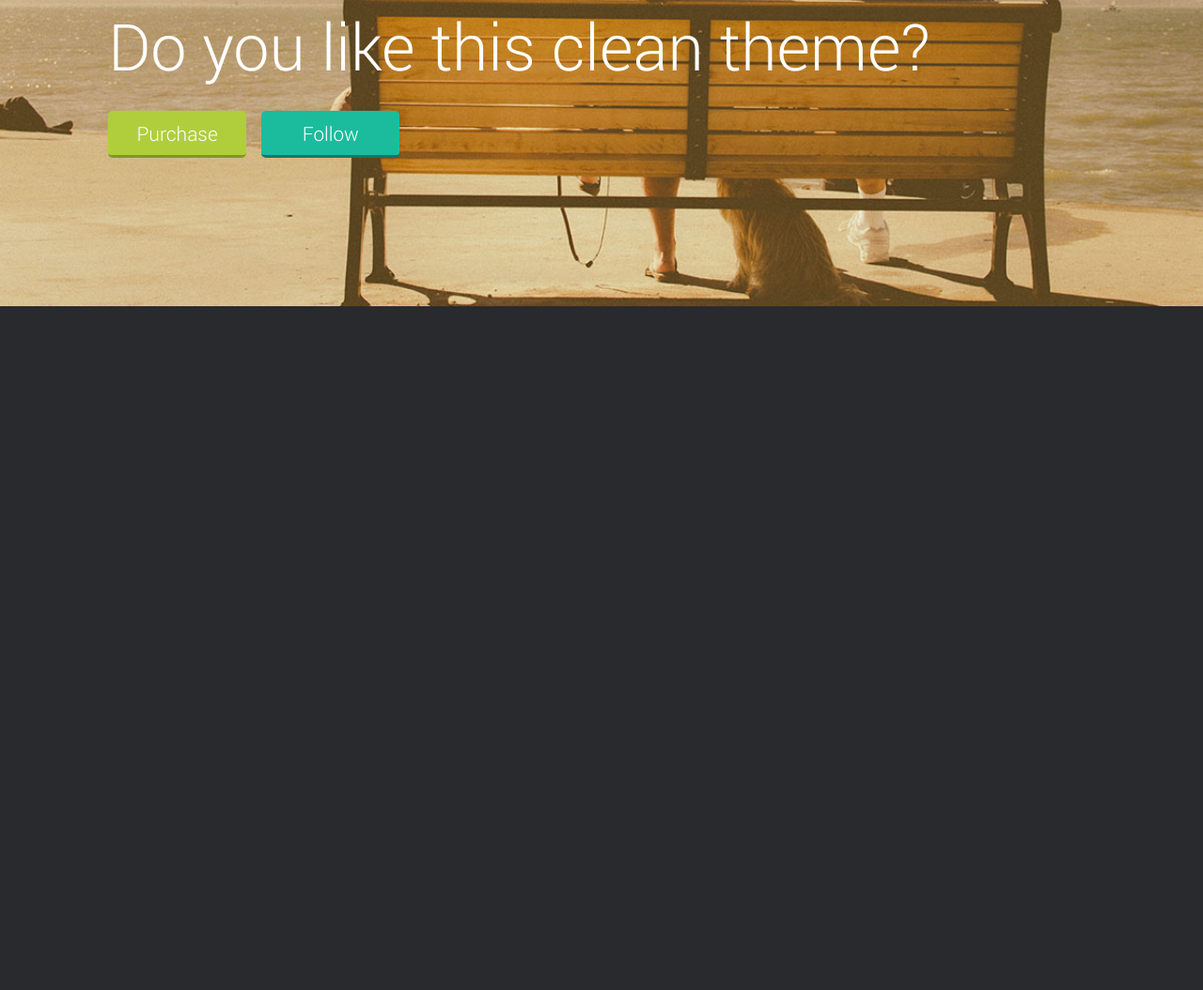
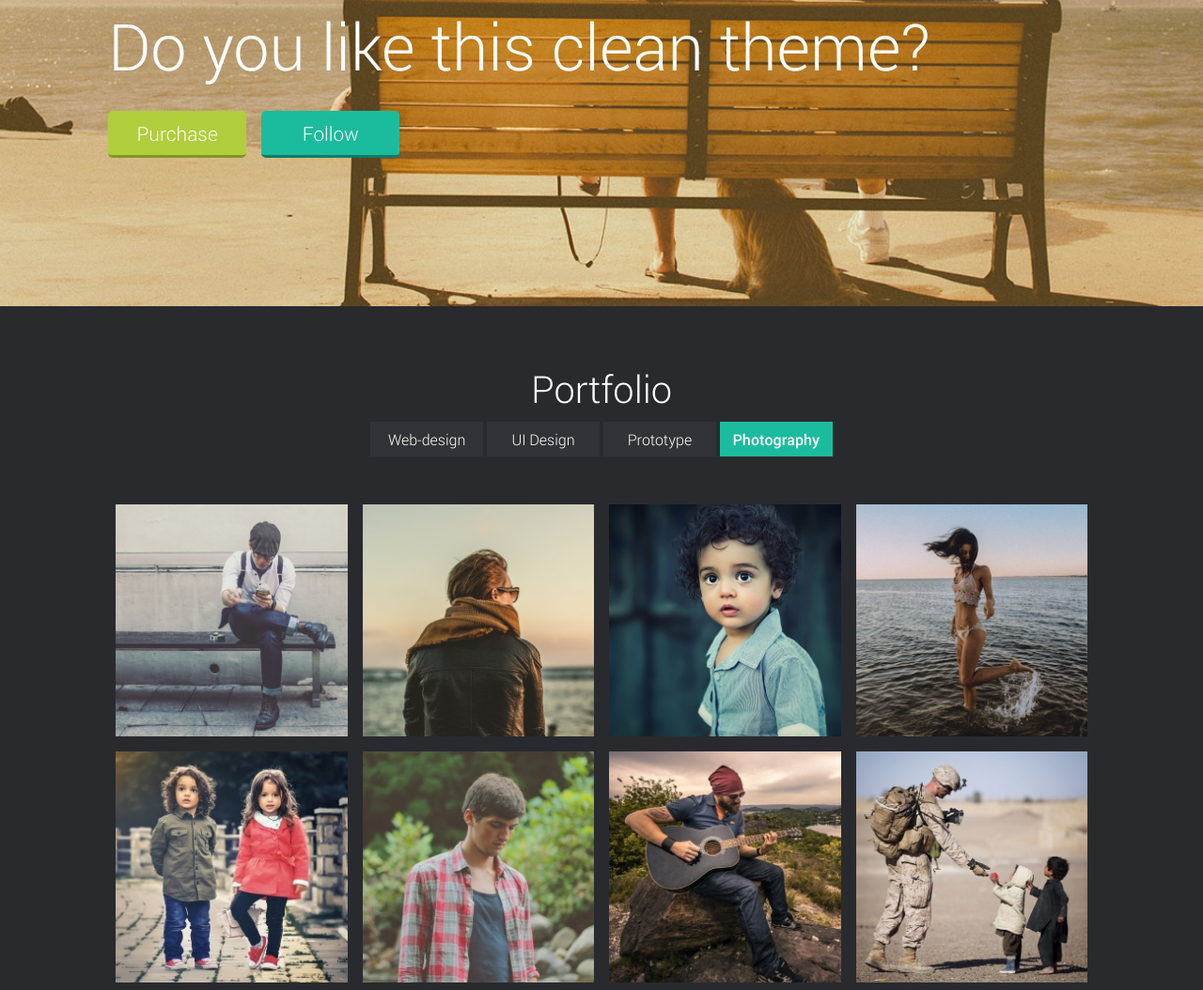
Before and after one commit to zrebcu411/one-page-webiste, a website: page index.html in a window 1280 px wide. Shown: the part 1426-2480 px from the top of the page at 94% size. Before the commit the page ends 1752 px from the top, so only its background shows below. Drawn offline with Linux system fonts and the light colour scheme.

Commit message:
starts working on new portfolio section

```diff
--- a/index.html
+++ b/index.html
@@ -10,7 +10,7 @@
   <body>
 
     <!-- TO DO: hide navbar items and show longer search input -->
-    <!-- **************************        HEADER        ************************** -->
+    <!-- **************************        header        ************************** -->
     <header class="header">
       <div class="container header__container header--low header--stacked">
         <h1 class="header__brand header__brand--wide">
@@ -38,11 +38,9 @@
       </div>
     </header>
 
-    <div style="height: 670px; border-bottom: 1px solid white;">
+    <div style="height: 670px; border-bottom: 1px solid white;"></div>
 
-    </div>
-
-    <!-- **************************   SERVICES SECTION   ************************** -->
+    <!-- **************************   services section   ************************** -->
     <section class="services">
       <div class="container services__container">
         <h2 class="services__header">Our Services</h1>
@@ -69,7 +67,7 @@
       </div>
     </section>
 
-    <!-- **************************  CLEAN THEME SECTION  ************************** -->
+    <!-- **************************  clean theme section  ************************** -->
     <section class="clean-theme">
       <div class="container clean-theme__container">
         <h2 class="clean-theme__header">Do you like this clean theme?</h2>
@@ -77,6 +75,29 @@
         <button type="button" class="button button--small button--rounded button--cyan">Follow</button>
       </div>
     </section>
+
+     <!-- *************************       portfolio       ************************** -->
+     <section class="portfolio">
+       <div class="container">
+         <h2 class="portfolio__title">Portfolio</h2>
+         <nav class="portfolio__buttons">
+           <button type="button" class="button button--small">Web-design</button>
+           <button type="button" class="button button--small">UI Design</button>
+           <button type="button" class="button button--small">Prototype</button>
+           <button type="button" class="button button--small button--active">Photography</button>
+         </nav>
+         <div class="container portfolio__photos-container portfolio__photos">
+           <img src="images/portfolio_1.jpg" alt="portfolio photo" class="portfolio__photo">
+           <img src="images/portfolio_2.jpg" alt="portfolio photo" class="portfolio__photo">
+           <img src="images/portfolio_3.jpg" alt="portfolio photo" class="portfolio__photo">
+           <img src="images/portfolio_4.jpg" alt="portfolio photo" class="portfolio__photo">
+           <img src="images/portfolio_5.jpg" alt="portfolio photo" class="portfolio__photo">
+           <img src="images/portfolio_6.jpg" alt="portfolio photo" class="portfolio__photo">
+           <img src="images/portfolio_7.jpg" alt="portfolio photo" class="portfolio__photo">
+           <img src="images/portfolio_8.jpg" alt="portfolio photo" class="portfolio__photo">
+         </div>
+       </div>
+     </section>
   </body>
   <script src="js/scripts.js"></script>
 </html>
--- a/stylesheets/partials/_base.scss
+++ b/stylesheets/partials/_base.scss
@@ -28,12 +28,25 @@ ul {
 }
 
 .button {
-  width: 9.2rem;
-  padding: 0.6rem;
+  width: 7.5rem;
+  padding: 0.5rem;
   color: $font-color;
   border: none;
+  background-color: $button-default-color;
+
+  &:hover {
+    background-color: darken($button-default-color, 10%);
+  }
+
+  &--active,
+  &--active:hover {
+    background-color: $button-cyan-color;
+    font-family: "Roboto-Bold";
+  }
 
   &--rounded {
+    width: 9.2rem;
+    padding: 0.6rem;
     border-radius: 5px;
     font-size: 1.3rem;
     border-bottom: 3px solid;
--- a/stylesheets/partials/_services-section.scss
+++ b/stylesheets/partials/_services-section.scss
@@ -71,6 +71,10 @@
     margin: 0;
   }
 
+  .services__header {
+    font-size: 2rem;
+  }
+
   .service--stacked {
     flex-basis: 50%;
   }
--- /dev/null
+++ b/stylesheets/partials/portfolio.scss
@@ -0,0 +1,60 @@
+.portfolio {
+  &__title {
+    color: $font-color;
+    font-weight: normal;
+    font-size: 2.5rem;
+    text-align: center;
+    margin: 3.8rem 0 0.6rem 0;
+  }
+
+  &__buttons {
+    text-align: center;
+    margin-bottom: 2.7rem;
+  }
+
+  &__photos-container {
+    display: flex;
+    flex-wrap: wrap;
+    padding: 0;
+  }
+
+  &__photo {
+    box-sizing: border-box;
+    width: 25%;
+    height: 25%;
+    padding: 0.5rem;
+  }
+}
+
+@media (max-width: $screen-medium) {
+  .portfolio {
+    &__title {
+      font-size: 2rem;
+      margin-top: 1.5rem;
+    }
+
+    &__buttons {
+      margin-bottom: 1rem;
+    }
+
+    .button--small {
+      display: block;
+      width: 40%;
+      margin: 0 auto;
+    }
+
+    &__photo {
+      width: 50%;
+      height: 50%;
+    }
+  }
+}
+
+@media (max-width: $screen-small) {
+  .portfolio {
+    &__photo {
+      width: 100%;
+      height: 100%;
+    }
+  }
+}
--- a/stylesheets/style.scss
+++ b/stylesheets/style.scss
@@ -11,3 +11,4 @@
 @import "partials/navbar";
 @import "partials/services-section";
 @import "partials/clean-theme-section";
+@import "partials/portfolio";
```
Also changed, not shown: images/portfolio_1.jpg (added), images/portfolio_2.jpg (added), images/portfolio_3.jpg (added), images/portfolio_4.jpg (added), images/portfolio_5.jpg (added), images/portfolio_6.jpg (added), images/portfolio_7.jpg (added), images/portfolio_8.jpg (added), stylesheets/style.css.
